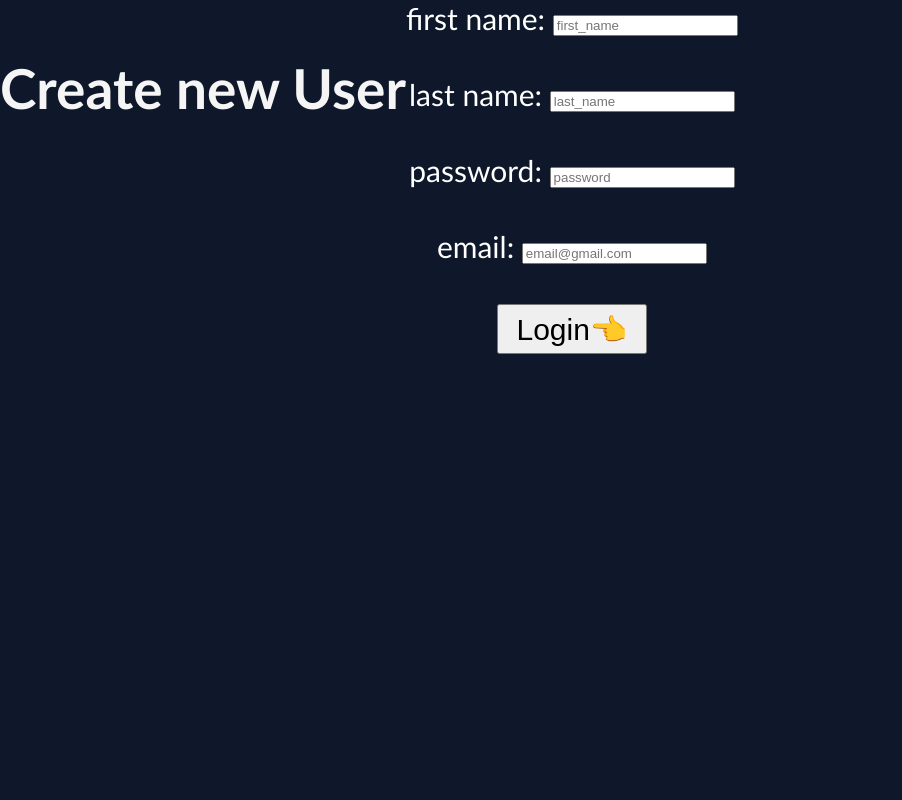
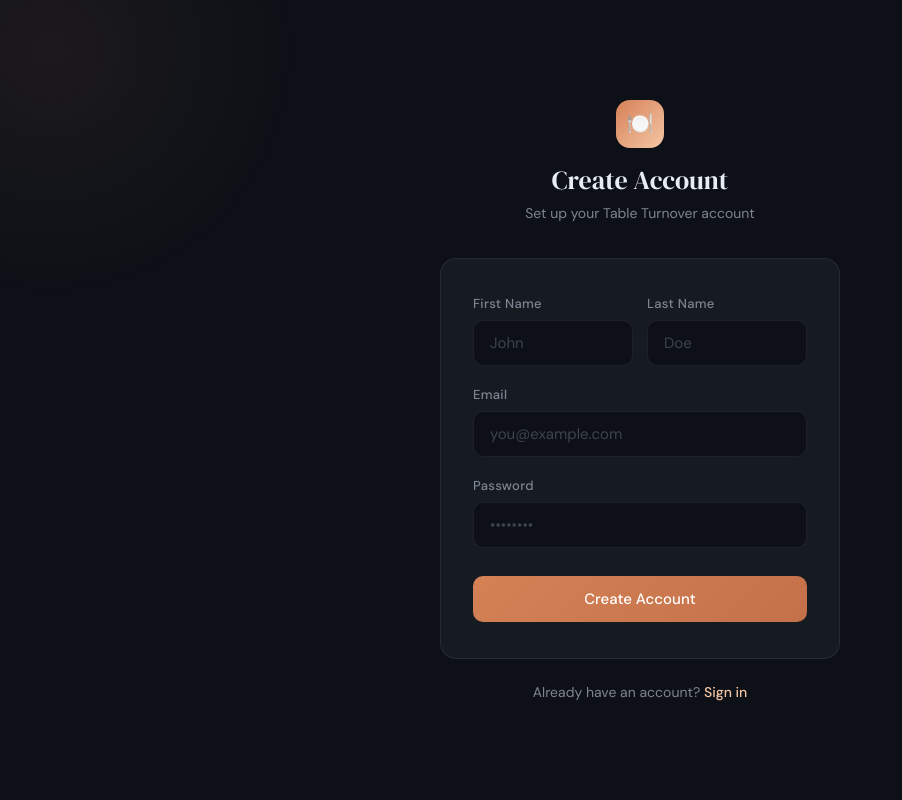
Before and after one commit to rfpproject123/practice, a Flask app: page /createuser_page.html in a window 1280 px wide. Shown: the whole page, without its empty margins (0-902 px from the left). Run offline with Flask 3, Linux system fonts and the light colour scheme.

Commit message:
Revamp create new user page layout and style

```diff
--- a/templates/createNewUser.html
+++ b/templates/createNewUser.html
@@ -1,52 +1,246 @@
 <!DOCTYPE html>
 <html lang="en">
+
 <head>
     <meta charset="UTF-8">
     <meta name="viewport" content="width=device-width, initial-scale=1.0">
-    <title>Create New User</title>
-    <link rel="stylesheet" href="/static/css/style.css">
+    <title>Create Account — Table Turnover</title>
+    <link
+        href="https://fonts.googleapis.com/css2?family=DM+Sans:wght@300;400;500;600&family=DM+Serif+Display&display=swap"
+        rel="stylesheet">
+    <style>
+        *,
+        *::before,
+        *::after {
+            box-sizing: border-box;
+            margin: 0;
+            padding: 0;
+        }
+
+        :root {
+            --bg: #0d1117;
+            --card: #161b22;
+            --border: rgba(255, 255, 255, 0.07);
+            --text: #e6edf3;
+            --muted: #7d8590;
+            --accent: #d58156;
+            --accent2: #f5c6a5;
+            --input-bg: #0d1117;
+        }
+
+        body {
+            font-family: 'DM Sans', sans-serif;
+            background: var(--bg);
+            color: var(--text);
+            min-height: 100vh;
+            display: flex;
+            align-items: center;
+            justify-content: center;
+            padding: 20px;
+        }
+
+        body::before {
+            content: '';
+            position: fixed;
+            top: -200px;
+            left: -200px;
+            width: 500px;
+            height: 500px;
+            background: radial-gradient(circle, rgba(213, 129, 86, 0.08) 0%, transparent 70%);
+            pointer-events: none;
+        }
+
+        .container {
+            width: 100%;
+            max-width: 400px;
+            animation: fadeUp 0.6s ease both;
+        }
+
+        @keyframes fadeUp {
+            from {
+                opacity: 0;
+                transform: translateY(20px);
+            }
+
+            to {
+                opacity: 1;
+                transform: translateY(0);
+            }
+        }
+
+        .brand {
+            text-align: center;
+            margin-bottom: 36px;
+        }
+
+        .brand-icon {
+            width: 48px;
+            height: 48px;
+            background: linear-gradient(135deg, var(--accent), var(--accent2));
+            border-radius: 14px;
+            display: inline-flex;
+            align-items: center;
+            justify-content: center;
+            font-size: 22px;
+            margin-bottom: 14px;
+        }
+
+        .brand h1 {
+            font-family: 'DM Serif Display', serif;
+            font-size: 26px;
+            font-weight: 400;
+            color: var(--text);
+        }
+
+        .brand p {
+            font-size: 14px;
+            color: var(--muted);
+            margin-top: 6px;
+        }
+
+        .card {
+            background: var(--card);
+            border: 1px solid var(--border);
+            border-radius: 16px;
+            padding: 36px 32px;
+        }
+
+        .row {
+            display: flex;
+            gap: 14px;
+        }
+
+        .row .field {
+            flex: 1;
+        }
+
+        .field {
+            margin-bottom: 20px;
+        }
+
+        label {
+            display: block;
+            font-size: 13px;
+            font-weight: 500;
+            color: var(--muted);
+            margin-bottom: 8px;
+            letter-spacing: 0.3px;
+        }
+
+        input {
+            width: 100%;
+            padding: 12px 16px;
+            background: var(--input-bg);
+            border: 1px solid var(--border);
+            border-radius: 10px;
+            color: var(--text);
+            font-family: 'DM Sans', sans-serif;
+            font-size: 15px;
+            outline: none;
+            transition: border-color 0.2s;
+        }
+
+        input:focus {
+            border-color: var(--accent);
+        }
+
+        input::placeholder {
+            color: #3d444d;
+        }
+
+        .btn {
+            width: 100%;
+            padding: 13px;
+            background: linear-gradient(135deg, var(--accent), #c4714a);
+            border: none;
+            border-radius: 10px;
+            color: white;
+            font-family: 'DM Sans', sans-serif;
+            font-size: 15px;
+            font-weight: 500;
+            cursor: pointer;
+            margin-top: 8px;
+            transition: opacity 0.2s, transform 0.1s;
+        }
+
+        .btn:hover {
+            opacity: 0.9;
+        }
+
+        .btn:active {
+            transform: scale(0.98);
+        }
+
+        .footer {
+            text-align: center;
+            margin-top: 24px;
+            font-size: 14px;
+            color: var(--muted);
+        }
+
+        .footer a {
+            color: var(--accent2);
+            text-decoration: none;
+            font-weight: 500;
+        }
+
+        .footer a:hover {
+            text-decoration: underline;
+        }
+    </style>
 </head>
+
 <body>
-    <h3 style="text-align: center; height:max-content; font-family:'Gill Sans', 'Gill Sans MT', Calibri, 'Trebuchet MS', sans-serif; font-size: 55px ; color:whitesmoke; border: black;">Create new User</h3>
-    <br><br><br><br><br><br><br>
-    <form>
-        <form>
-        <div align = "center" class = "createuser">
-            <label for="fname" style="font-size: 30px; width: 200px; font-family:'Gill Sans', 'Gill Sans MT', Calibri, 'Trebuchet MS', sans-serif; font: bold; color: white;">
-                first name:
-            </label>
-            <input type="test" id="fname" name="fname" placeholder="first_name" required>
-        <br>
-        <br>
-        <br>
-            <label for="lname" style="font-size: 30px; width: 200px; font-family:'Gill Sans', 'Gill Sans MT', Calibri, 'Trebuchet MS', sans-serif; font: bold; color: white;">
-                last name:
-            </label>
-            <input type="test" id="lname" name="lname" placeholder="last_name">
-        <br>
-        <br>
-        <br>
-            <label for="pass" style="font-size: 30px; width: 200px; font-family:'Gill Sans', 'Gill Sans MT', Calibri, 'Trebuchet MS', sans-serif; font: bold; color: white;">
-                password:
-            </label>
-            <input type="password" maxlength="12" id="pass" name="pass" placeholder="password" required>
-        <br>
-        <br>
-        <br>
-            <label for="email" style="font-size: 30px; width: 200px; font-family:'Gill Sans', 'Gill Sans MT', Calibri, 'Trebuchet MS', sans-serif; font: bold; color: white;">
-                email:
-            </label>
-            <input type="email" id="email" name="email" placeholder="email@gmail.com">
-        <br>
-        <br>
-        <br>
-            <button onclick="login_for_service()" style="width: 150px; height: 50px; font-size: 30px;">Login👈</button>
 
+    <div class="container">
+
+        <div class="brand">
+            <div class="brand-icon">🍽️</div>
+            <h1>Create Account</h1>
+            <p>Set up your Table Turnover account</p>
         </div>
-        <br>
 
-    </form>
+        <div class="card">
+            <div class="row">
+                <div class="field">
+                    <label>First Name</label>
+                    <input type="text" placeholder="John" id="fname">
+                </div>
+                <div class="field">
+                    <label>Last Name</label>
+                    <input type="text" placeholder="Doe" id="lname">
+                </div>
+            </div>
 
+            <div class="field">
+                <label>Email</label>
+                <input type="email" placeholder="you@example.com" id="email">
+            </div>
+
+            <div class="field">
+                <label>Password</label>
+                <input type="password" placeholder="••••••••" id="password" maxlength="12">
+            </div>
+
+            <button class="btn" onclick="handleCreate()">Create Account</button>
+        </div>
+
+        <div class="footer">
+            Already have an account? <a href="/loginpage.html">Sign in</a>
+        </div>
+
+    </div>
+
+    <script>
+        function handleCreate() {
+            const fname = document.getElementById('fname').value;
+            const email = document.getElementById('email').value;
+            const password = document.getElementById('password').value;
+            if (!fname || !email || !password) return;
+            window.location.href = '/app';
+        }
+    </script>
 
 </body>
+
 </html>
```
